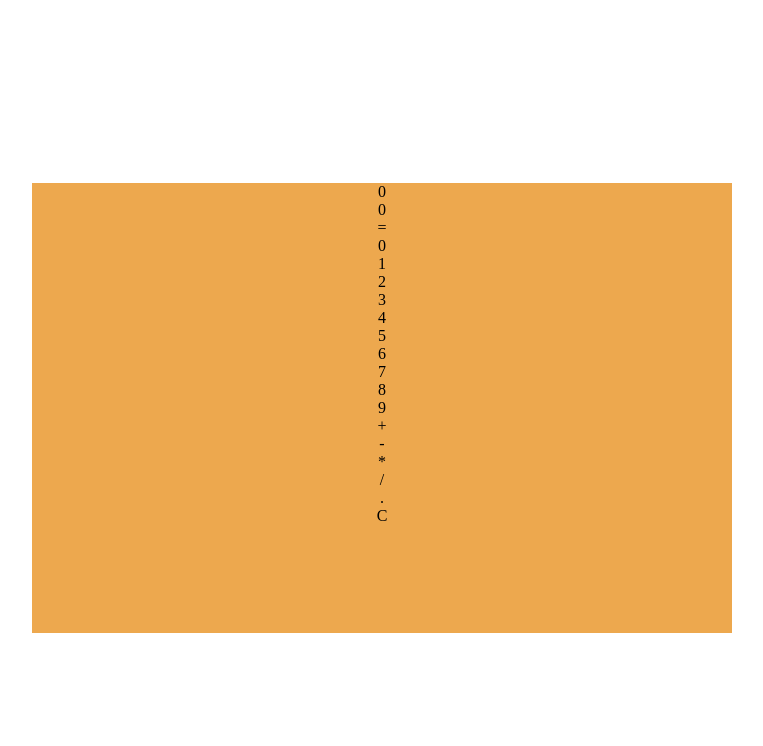
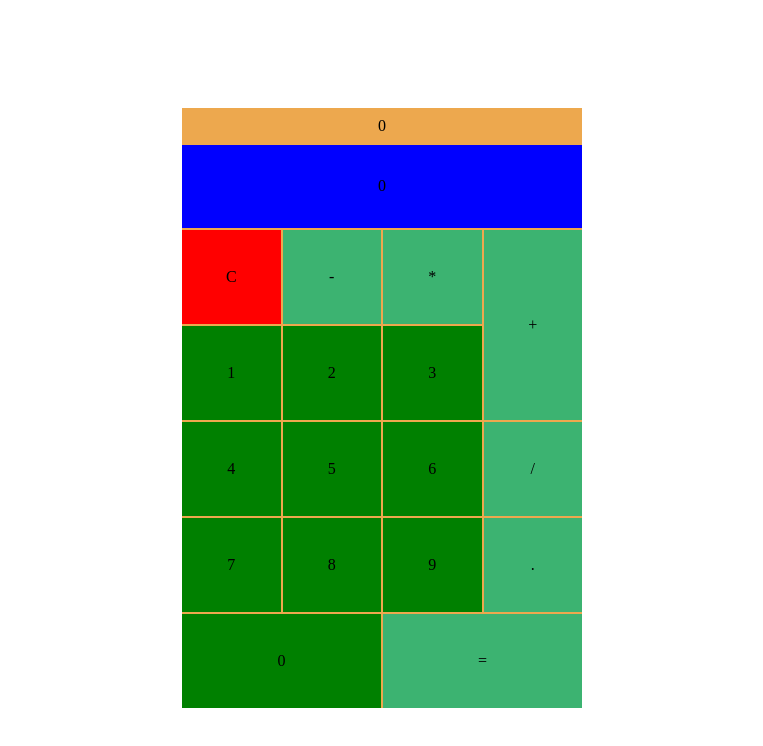
Before and after one commit to rhvdbergh/fcc-fel-calculator, a React (Vite) app: page / in a window 1280 px wide. Shown: the top 746 px of the page, without its empty margins (258-1021 px from the left). Built offline with nearby package versions, Linux system fonts and the light colour scheme.

Commit message:
grid styling

```diff
--- a/src/components/Button.js
+++ b/src/components/Button.js
@@ -9,7 +9,11 @@ const Button = props => {
   //     };
   //   }, []);
 
-  return <div id={props.btnId}>{props.btnText}</div>;
+  return (
+    <div id={props.btnId} className={props.btnClass}>
+      {props.btnText}
+    </div>
+  );
 };
 
 export default Button;
--- a/src/components/Calculator.js
+++ b/src/components/Calculator.js
@@ -143,23 +143,23 @@ class Calculator extends React.Component {
           calcState={this.state.displayEquation}
         />
         <Display displayId="display" calcState={this.state.display} />
-        <Button btnId="equals" btnText="=" />
-        <Button btnId="zero" btnText="0" />
-        <Button btnId="one" btnText="1" />
-        <Button btnId="two" btnText="2" />
-        <Button btnId="three" btnText="3" />
-        <Button btnId="four" btnText="4" />
-        <Button btnId="five" btnText="5" />
-        <Button btnId="six" btnText="6" />
-        <Button btnId="seven" btnText="7" />
-        <Button btnId="eight" btnText="8" />
-        <Button btnId="nine" btnText="9" />
-        <Button btnId="add" btnText="+" />
-        <Button btnId="subtract" btnText="-" />
-        <Button btnId="multiply" btnText="*" />
-        <Button btnId="divide" btnText="/" />
-        <Button btnId="decimal" btnText="." />
-        <Button btnId="clear" btnText="C" />
+        <Button btnId="equals" btnClass="operator" btnText="=" />
+        <Button btnId="zero" btnClass="number" btnText="0" />
+        <Button btnId="one" btnClass="number" btnText="1" />
+        <Button btnId="two" btnClass="number" btnText="2" />
+        <Button btnId="three" btnClass="number" btnText="3" />
+        <Button btnId="four" btnClass="number" btnText="4" />
+        <Button btnId="five" btnClass="number" btnText="5" />
+        <Button btnId="six" btnClass="number" btnText="6" />
+        <Button btnId="seven" btnClass="number" btnText="7" />
+        <Button btnId="eight" btnClass="number" btnText="8" />
+        <Button btnId="nine" btnClass="number" btnText="9" />
+        <Button btnId="add" btnClass="operator" btnText="+" />
+        <Button btnId="subtract" btnClass="operator" btnText="-" />
+        <Button btnId="multiply" btnClass="operator" btnText="*" />
+        <Button btnId="divide" btnClass="operator" btnText="/" />
+        <Button btnId="decimal" btnClass="operator" btnText="." />
+        <Button btnId="clear" btnClass="number" btnText="C" />
       </div>
     );
   }
--- a/src/style/style.css
+++ b/src/style/style.css
@@ -8,8 +8,8 @@ body {
 }
 
 #calc_container {
-  width: 700px;
-  height: 450px;
+  width: 400px;
+  height: 600px;
   background-color: #eb9e39e3;
   text-align: center;
 
@@ -17,4 +17,120 @@ body {
   top: 50%;
   left: 50%;
   transform: translate(-50%, -50%);
+
+  display: grid;
+  grid-template-columns: 1fr 1fr 1fr 1fr;
+  grid-template-rows: 6fr 14fr 16fr 16fr 16fr 16fr 16fr;
+  grid-template-areas:
+    'equation equation equation equation'
+    'display display display display'
+    'clear operator-minus operator-multiplication operator-plus'
+    'number1 number2 number3 operator-plus'
+    'number4 number5 number6 operator-division'
+    'number7 number8 number9 decimal-button'
+    'number0 number0 equals equals';
+
+  place-content: stretch stretch;
+  grid-gap: 2px;
 }
+
+.number {
+  background-color: green;
+}
+
+.operator {
+  background-color: mediumseagreen;
+}
+
+.number,
+.operator,
+#display_equation,
+#display {
+  display: flex;
+  justify-content: center;
+  align-items: center;
+}
+
+#display_equation {
+  grid-area: equation;
+  /* text-align: right; */
+  /* justify-content: right; */
+}
+
+#display {
+  grid-area: display;
+  text-align: right;
+
+  width: 100%;
+  height: 100%;
+  background-color: blue;
+}
+
+#equals {
+  grid-area: equals;
+}
+
+#clear {
+  grid-area: clear;
+  background-color: red;
+}
+
+#decimal {
+  grid-area: decimal-button;
+}
+
+#subtract {
+  grid-area: operator-minus;
+}
+
+#multiply {
+  grid-area: operator-multiplication;
+}
+
+#divide {
+  grid-area: operator-division;
+}
+
+#add {
+  grid-area: operator-plus;
+}
+
+#zero {
+  grid-area: number0;
+}
+
+#one {
+  grid-area: number1;
+}
+
+#two {
+  grid-area: number2;
+}
+
+#three {
+  grid-area: number3;
+}
+
+#four {
+  grid-area: number4;
+}
+
+#five {
+  grid-area: number5;
+}
+
+#six {
+  grid-area: number6;
+}
+
+#seven {
+  grid-area: number7;
+}
+
+#eight {
+  grid-area: number8;
+}
+
+#nine {
+  grid-area: number9;
+}
```
